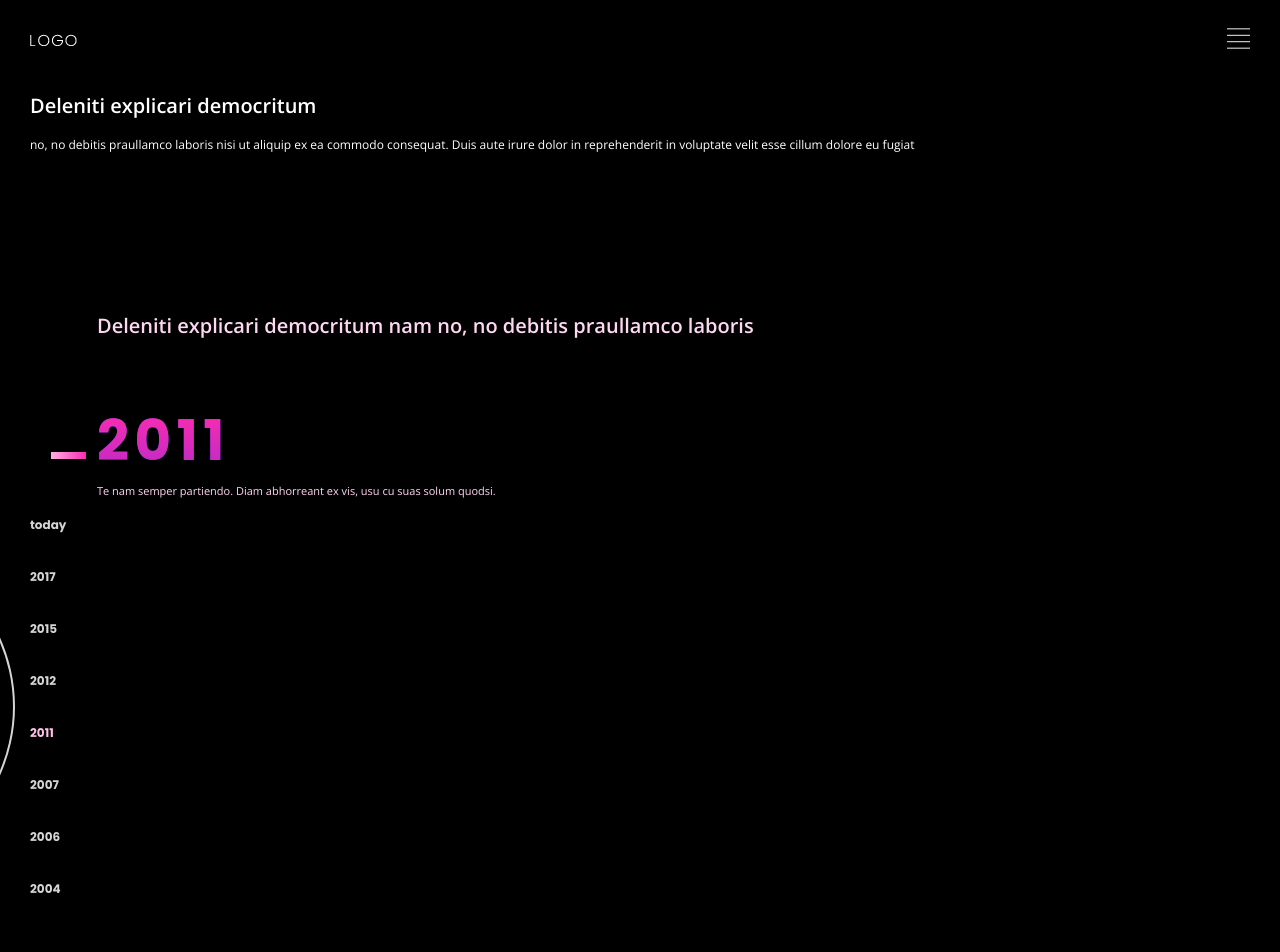
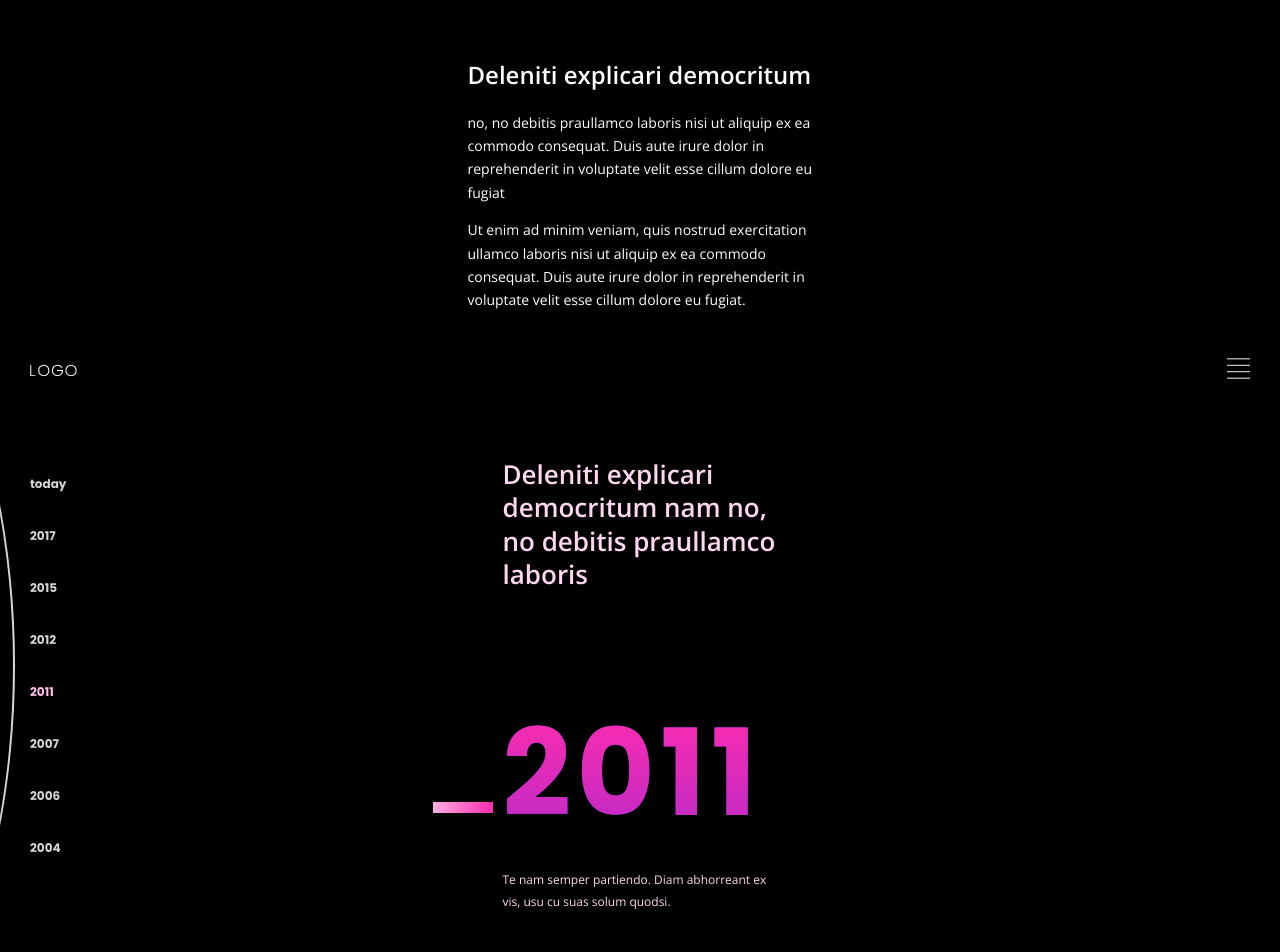
Before and after one commit to beast1/hexa-test-task, a website: page app/index.html in a window 1280 px wide. Shown: the top 952 px of the page. Before the commit the page ends 915 px from the top, so only its background shows below. Drawn offline with nearby package versions, Linux system fonts and the light colour scheme; files that its build step writes are made by us from their sources.

Commit message:
добавил адаптивность и jquery

```diff
--- a/app/index.html
+++ b/app/index.html
@@ -31,7 +31,7 @@
 
 </head>
 
-<body>
+<body class="home">
 
 	<header class="custom-container page-header">
 		<div class="page-header__logo">
@@ -61,37 +61,49 @@
 		</div>
 	</div>
 
-	<main class="custom-container page-main">
+	<main class="custom-container home__main">
 		<h1 class="visually-hidden">Buy time app</h1>
-		<section class="date-overview">
-			<h2 class="custom-h2">Deleniti explicari democritum</h2>
-			<p class="custom-p">no, no debitis praullamco laboris nisi ut aliquip ex ea commodo consequat. Duis aute irure dolor in reprehenderit in voluptate velit esse cillum dolore eu fugiat</p>
+		<section class="date-overview home__header-overview">
+			<h2 class="custom-h2 date-overview__title">Deleniti explicari democritum</h2>
+			<div class="custom-p">
+				<p>no, no debitis praullamco laboris nisi ut aliquip ex ea commodo consequat. Duis aute irure dolor in reprehenderit in voluptate velit esse cillum dolore eu fugiat</p>
+				<p class="home__extended-p">Ut enim ad minim veniam, quis nostrud exercitation ullamco laboris nisi ut aliquip ex ea commodo consequat. Duis aute irure dolor in reprehenderit in voluptate velit esse cillum dolore eu fugiat.</p>
+			</div>
 		</section>
 
-		<div data-key="2011" class="js-date date-card">
-			<h2 class="js-date-title custom-h2 date-card__title">Deleniti explicari democritum nam no, no debitis praullamco laboris</h2>
-			<div class="js-date-output js-date-output-load date-card__date">2011</div>
-			<p class="js-date-descr date-card__descr">Te nam semper partiendo. Diam abhorreant ex vis, usu cu suas solum quodsi.</p>
-		</div>
+		<section class="date-widget">
+			<div data-key="2011" class="js-date date-widget__card">
+				<h2 class="js-date-title date-widget__title">Deleniti explicari democritum nam no, no debitis praullamco laboris</h2>
+				<div class="date-widget__date-wrap">
+					<div class="js-date-loader date-widget__loader"></div>
+					<div class="js-date-output date-widget__date">2011</div>
+				</div>
+				<p class="js-date-descr date-widget__descr">Te nam semper partiendo. Diam abhorreant ex vis, usu cu suas solum quodsi.</p>
+			</div>
 
-		<ul class="date-circle">
-<!--			todo вручную задать стили которые будут немного наклонять и смещать соседние элементы списка-->
-<!--			todo написать скрипт который будет делать то же самое-->
-			<li data-key="2020" class="js-date-key date-circle__item date-circle__item_prev_4">today</li>
-			<li data-key="2017" class="js-date-key date-circle__item date-circle__item_prev_3">2017</li>
-			<li data-key="2015" class="js-date-key date-circle__item date-circle__item_prev_2">2015</li>
-			<li data-key="2012" class="js-date-key date-circle__item date-circle__item_prev">2012</li>
-			<li data-key="2011" class="js-date-key date-circle__item date-circle__item_current">2011</li>
-			<li data-key="2007" class="js-date-key date-circle__item date-circle__item_next">2007</li>
-			<li data-key="2006" class="js-date-key date-circle__item date-circle__item_next_2">2006</li>
-			<li data-key="2004" class="js-date-key date-circle__item date-circle__item_next_3">2004</li>
-		</ul>
+			<ul class="date-widget__circle">
+				<!--todo вручную задать стили которые будут немного наклонять и смещать соседние элементы списка-->
+				<!--todo написать скрипт который будет делать то же самое-->
+				<li data-key="2020" class="js-date-key date-widget__key date-widget__key_prev_4">today</li>
+				<li data-key="2017" class="js-date-key date-widget__key date-widget__key_prev_3">2017</li>
+				<li data-key="2015" class="js-date-key date-widget__key date-widget__key_prev_2">2015</li>
+				<li data-key="2012" class="js-date-key date-widget__key date-widget__key_prev">2012</li>
+				<li data-key="2011" class="js-date-key date-widget__key date-widget__key_current">2011</li>
+				<li data-key="2007" class="js-date-key date-widget__key date-widget__key_next">2007</li>
+				<li data-key="2006" class="js-date-key date-widget__key date-widget__key_next_2">2006</li>
+				<li data-key="2004" class="js-date-key date-widget__key date-widget__key_next_3">2004</li>
+			</ul>
+		</section>
+
+		<section class="date-overview">
+			<h2 class="custom-h2">Praullamco laboris nisi ut aliquip</h2>
+			<div class="custom-p">
+				<p>Aulla pariatur. Excepteur.</p>
+				<p>sint occaecat cupidatat non proident, sunt in culpa qui officia deserunt mollit anim id est laborum.</p>
+				<p>Sed ut perspiciatis unde omnis iste natus error sit voluptatem accusantium doloremque laudantium.</p>
+			</div>
+		</section>
 	</main>
-
-	<script>
-
-
-	</script>
 
 	<script src="js/scripts.min.js"></script>
 
--- a/app/sass/_blocks/_date-card.sass
+++ /dev/null
@@ -1,48 +0,0 @@
-.date-card
-  padding-left: 67px
-  padding-right: 67px
-
-  color: #ffd7f1
-
-  &__title
-    margin-bottom: 74px
-
-  &__date
-    position: relative
-
-    margin-bottom: 14px
-
-    font-family: 'Poppins', sans-serif
-    font-size: 56px
-    line-height: 1
-    font-weight: 700
-    letter-spacing: 5.6px
-
-    background: linear-gradient(to top, #c02ac6, #fa2caf), linear-gradient(to bottom, #632efa, #632efa)
-    -webkit-background-clip: text
-    -webkit-text-fill-color: transparent
-
-  .js-date-output
-    &::before
-      content: ''
-
-      position: absolute
-      left: -46px
-      bottom: 10px
-
-      display: block
-      width: 35px
-      height: 7px
-      background-image: linear-gradient(to right, #ffafe3, #fa2cb0)
-      opacity: 0
-      transition: opacity 1s ease
-
-    &.js-date-output-load
-      &::before
-        opacity: 1
-
-
-  &__descr
-    margin: 0
-    font-size: 11px
-    line-height: 16px
--- a/app/sass/_blocks/_date-circle.sass
+++ /dev/null
@@ -1,68 +0,0 @@
-.date-circle
-  position: relative
-
-  //t
-  display: flex
-  flex-direction: column
-  justify-content: center
-  //align-items: center
-  //height: 200px
-
-  margin: 0
-  padding: 0
-
-  font-family: 'Poppins', sans-serif
-
-  color: #d5d5d5
-  font-size: 12px
-
-  list-style: none
-
-  //background: red
-
-  &::before
-    content: ''
-
-    position: absolute
-    left: calc(-429px - 15px)
-    //top: -50px
-
-    display: block
-    width: 429px
-    height: 375px
-    border: 2px solid #d5d5d5
-
-    border-radius: 50%
-
-  &__item
-    padding-top: 20px
-    padding-bottom: 20px
-
-    line-height: 1
-    font-weight: 700
-    cursor: pointer
-
-    &:hover,
-    &_current
-      color: #ffbfe8
-
-    &_prev
-      //transform: translateX(-8px) rotate(-12deg)
-
-      &_2
-        //transform: translateX(-20px) rotate(-19deg)
-
-      &_3
-        //transform: rotate(-15deg) translateX(-15px)
-
-      &_4
-        //transform: rotate(-20deg) translateX(-20px)
-
-    &_next
-      //transform: translateX(-8px) rotate(12deg)
-
-      &_2
-        //transform: translateX(-20px) rotate(19deg)
-
-      &_3
-        //transform: rotate(15deg) translateX(-15px)
--- a/app/sass/_blocks/_date-overview.sass
+++ b/app/sass/_blocks/_date-overview.sass
@@ -1,2 +1,10 @@
 .date-overview
   margin-bottom: 158px
+
+  @media (min-width: 768px)
+    max-width: 345px
+    width: 100%
+    margin: 0 auto
+
+  &__title
+    margin-top: 0
--- /dev/null
+++ b/app/sass/_blocks/_date-widget.sass
@@ -0,0 +1,180 @@
+.date-widget
+  @media (min-width: 768px)
+    position: relative
+
+  &__card
+    color: #ffd7f1
+
+    @media (max-width: 767px)
+      padding-left: 67px
+      padding-right: 67px
+
+    @media (min-width: 768px)
+      max-width: 275px
+      width: 100%
+      margin: 0 auto
+      margin-bottom: 411px
+
+    @media (min-width: 1366px)
+      max-width: 750px
+      padding-left: 200px
+      margin-bottom: 295px
+
+  &__title
+    margin-bottom: 74px
+
+    font-size: 20px
+    line-height: 1.28
+    font-weight: 600
+
+    @media (min-width: 768px)
+      margin-bottom: 122px
+
+      font-size: 26px
+
+    @media (min-width: 1366px)
+      max-width: 345px
+
+  &__date-wrap
+    position: relative
+
+    margin-bottom: 14px
+
+    @media (min-width: 768px)
+      margin-bottom: 36px
+
+  &__date
+    font-family: 'Poppins', sans-serif
+    font-size: 56px
+    line-height: 1
+    font-weight: 700
+    letter-spacing: 5.6px
+
+    background: linear-gradient(to top, #c02ac6, #fa2caf), linear-gradient(to bottom, #632efa, #632efa)
+    -webkit-background-clip: text
+    -webkit-text-fill-color: transparent
+
+    @media (min-width: 768px) and (max-width: 1366px)
+      font-size: 120px
+
+    @media (min-width: 1366px)
+      font-size: 198px
+      letter-spacing: 19.8px
+
+
+  &__loader
+    content: ''
+
+    position: absolute
+    left: -4px
+    bottom: 10px
+
+    display: block
+    width: 35px
+    height: 7px
+    background-image: linear-gradient(to right, #ffafe3, #fa2cb0)
+    //opacity: 0
+    transform: translate(-100%)
+    transition: opacity 1s ease
+
+    @media (min-width: 768px) and (max-width: 1366px)
+      left: -10px
+      bottom: 20px
+
+      width: 60px
+      height: 11px
+
+    @media (min-width: 1366px)
+      left: -25px
+      bottom: 30px
+
+      width: 166px
+      height: 13px
+
+  &__descr
+    margin: 0
+    font-size: 11px
+    line-height: 16px
+
+    @media (min-width: 768px)
+      font-size: 12px
+      line-height: 22px
+
+    @media (min-width: 1366px)
+      max-width: 345px
+
+  &__circle
+    position: relative
+
+    //t
+    display: flex
+    flex-direction: column
+    justify-content: center
+    //align-items: center
+    //height: 200px
+
+    margin: 0
+    padding: 0
+
+    font-family: 'Poppins', sans-serif
+
+    color: #d5d5d5
+    font-size: 12px
+
+    list-style: none
+
+    @media (max-width: 767px)
+      transform: rotate(-90deg)
+
+    @media (min-width: 768px)
+      position: absolute
+      top: 0
+
+    //background: red
+
+    &::before
+      content: ''
+
+      position: absolute
+      left: calc(-429px - 15px)
+      //top: -50px
+
+      display: block
+      width: 429px
+      height: 875px
+      border-right: 2px solid #d5d5d5
+
+      border-radius: 50%
+
+  &__key
+    padding-top: 20px
+    padding-bottom: 20px
+
+    line-height: 1
+    font-weight: 700
+    cursor: pointer
+
+    &:hover,
+    &_current
+      color: #ffbfe8
+
+    &_prev
+      //transform: translateX(-8px) rotate(-12deg)
+
+      &_2
+      //transform: translateX(-20px) rotate(-19deg)
+
+      &_3
+      //transform: rotate(-15deg) translateX(-15px)
+
+      &_4
+    //transform: rotate(-20deg) translateX(-20px)
+
+    &_next
+      //transform: translateX(-8px) rotate(12deg)
+
+      &_2
+      //transform: translateX(-20px) rotate(19deg)
+
+      &_3
+        //transform: rotate(15deg) translateX(-15px)
--- a/app/sass/_blocks/_page-main.sass
+++ b/app/sass/_blocks/_home-main.sass
@@ -1,2 +1,2 @@
-.page-main
+.home-main
   padding-top: 30px
--- /dev/null
+++ b/app/sass/_blocks/_home.sass
@@ -0,0 +1,22 @@
+.home
+  @media (min-width: 768px)
+    padding-top: 330px
+
+  &__main
+    padding-top: 30px
+
+  &__header-overview
+    @media (min-width: 768px)
+      position: absolute
+      top: 0
+      left: 50%
+
+      padding-top: 60px
+
+      transform: translate(-50%)
+
+  &__extended-p
+    display: none
+
+    @media (min-width: 768px)
+      display: block
--- a/app/sass/_blocks/_sidebar.sass
+++ b/app/sass/_blocks/_sidebar.sass
@@ -7,11 +7,19 @@
   z-index: 10
 
   display: none
+  align-items: center
 
   &.js-open
     display: flex
 
   &__empty-space
+    position: absolute
+    top: 0
+    right: 0
+    bottom: 0
+    left: 0
+    z-index: 1
+
     width: 100%
     height: 100%
     padding: 0
@@ -21,8 +29,13 @@
     background-color: transparent
 
   &__container
+    position: relative
+    z-index: 2
+
     width: 333px
     padding: 35px
+    margin-left: auto
+
     background-color: white
 
   &__exit
--- a/app/sass/_utils.sass
+++ b/app/sass/_utils.sass
@@ -15,6 +15,12 @@
   line-height: 1.28
   font-weight: 600
 
+  @media (min-width: 768px)
+    font-size: 24px
+
 .custom-p
   font-size: 12px
   line-height: 1.67
+
+  @media (min-width: 768px)
+    font-size: 14px
--- a/app/sass/main.sass
+++ b/app/sass/main.sass
@@ -70,9 +70,9 @@ body
 @import "_blocks/_page-header.sass"
 @import "_blocks/_sidebar.sass"
 @import "_blocks/_date-overview.sass"
-@import "_blocks/_date-card.sass"
-@import "_blocks/_date-circle.sass"
 @import "_blocks/_btn.sass"
+@import "_blocks/_home.sass"
+@import "_blocks/_date-widget.sass"
 
 @import "media"
 // Всегда в конце
```
Also changed, not shown: app/js/common.js (+56 -44 lines), app/js/common.min.js, app/js/scripts.min.js.
